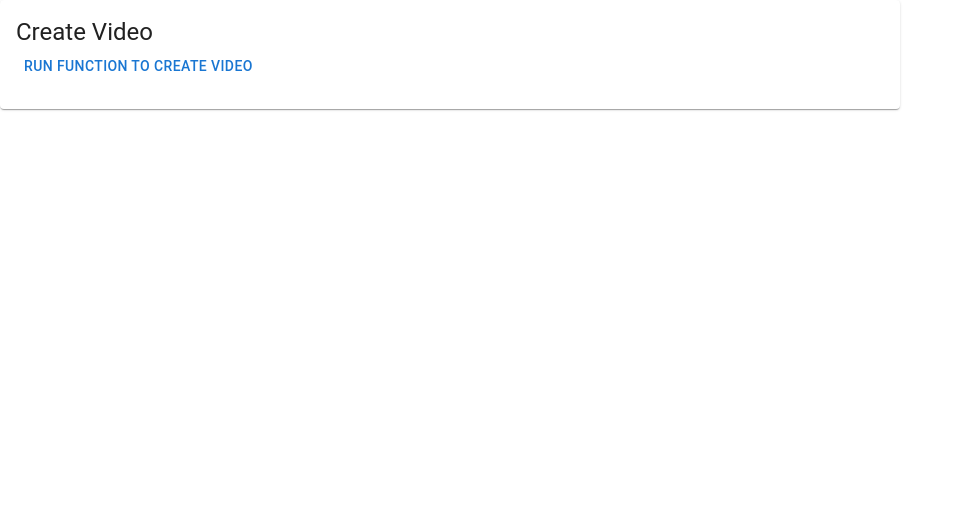
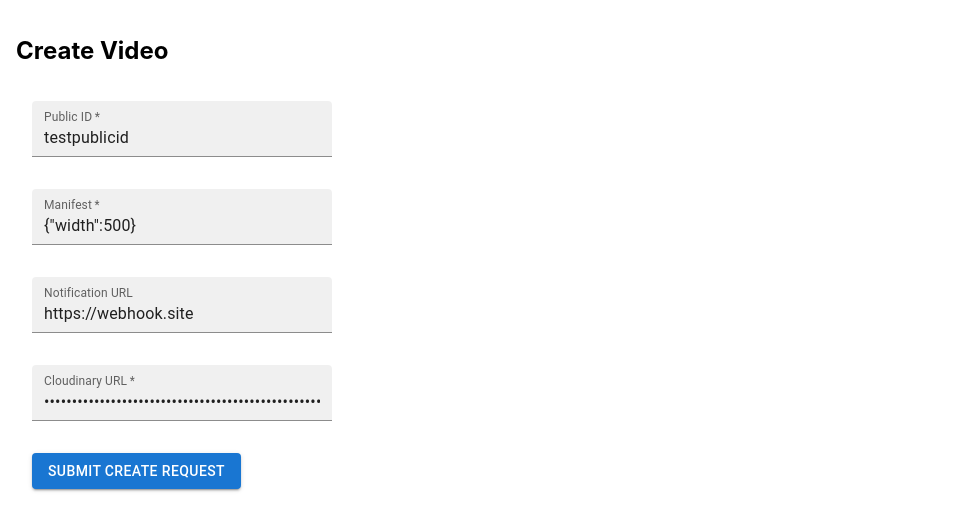
Before and after one commit to rebeccapeltz/next-video-gen, a Next.js app: page /create_video in a window 1280 px wide. Shown: the top 530 px of the page, without its empty margins (0-964 px from the left). Built offline with nearby package versions, Linux system fonts and the light colour scheme.

Commit message:
add video create form

```diff
--- a/components/CreateVideo.js
+++ b/components/CreateVideo.js
@@ -1,8 +1,24 @@
 import Button from "@mui/material/Button";
 import Card from "@mui/material/Card";
+import CardActions from "@mui/material/CardActions";
 import CardContent from "@mui/material/CardContent";
+import Box from "@mui/material/Box";
 import Typography from "@mui/material/Typography";
 import { useEffect } from "react";
+import TextareaAutosize from "@mui/material/TextareaAutosize";
+import TextField from "@mui/material/TextField";
+import { makeStyles } from '@mui/styles';
+import FormControl from '@mui/material/FormControl';
+
+
+export const useStyles = makeStyles((theme) => ({
+  root: {
+    minWidth: 400,
+    margin: "1rem",
+    color: "red"
+  },
+
+}))
 
 const manifest = {
   w: 500,
@@ -33,6 +49,7 @@ const manifest = {
     ],
   },
 };
+const manifestString = JSON.stringify(manifest, 0, 2);
 
 const options = {
   method: "POST",
@@ -40,8 +57,9 @@ const options = {
   body: JSON.stringify({ public_id: "testvc", manifest: manifest }),
 };
 
+export default function CreateVideo() {
+  const classes = useStyles();
 
-export default function CreateVideo() {
   useEffect(() => {
     document.querySelector("#create-video").addEventListener("click", (e) => {
       fetch(
@@ -70,17 +88,67 @@ export default function CreateVideo() {
   });
 
   return (
-    <Card sx={{ maxWidth: "md" }}>
-      <CardContent sx={{ maxWidth: "md" }}>
+
+    <Box component="span"  sx={{ display: "flex"  }}>
+      <Card className={classes.root}>
+      <Button id="create-video" sx={{ display: "block" }}>
+            Run function to create video
+          </Button>
+        <CardContent sx={{ maxWidth: "lg" }}>
           <Typography component="div" variant="h5">
             Create Video
           </Typography>
-        <Button id="create-video" sx={{ display: "block" }}>
-          Run function to create video
-        </Button>
+          <TextField
+            id="public-id"
+            variant="outlined"
+            label="Video Public ID"
+            placeholder="Enter Public ID"
+
+            // error={isFormInvalid}
+            helperText={"Enter a cloudinary public id"}
+            name="public-id"
+            // onChange={handleFormChange}
+            // defaultValue={formDataAnswer}
+            sx={{ display: "block" }}
+          />
+
+          <TextField
+            // hintText="CLOUDINARY_URL"
+            type="password"
+            placeholder="Enter or paste Cloudinary URL"
+
+            // floatingLabelText="Password"
+            name="cld-url"
+            label="CLOUDINARY_URL"
+            // helperText="Paste in CLOUDINARY_URL"
+            id="cld-url"
+            sx={{ display: "block" }}
+          ></TextField>
+
+          {/* <TextareaAutosize
+            aria-label="text area to enter manifest"
+            placeholder="Enter manifest.json"
+            style={{ width: 300, height: 200 }}
+            sx={{ display: "block" }}
+            defaultValue={{ manifestString }}
+          /> */}
+
+          <TextField
+            id="outlined-multiline-flexible"
+            label="Multiline"
+            placeholder="Enter or paste manifest"
+            multiline
+            // style={{ width: 300, height: 200 }}
+            maxRows={10}
+            value={manifestString}
+            sx={{ display: "block" }}
+            // onChange={handleChange}
+          />
+
           <Typography id="warning" />
           <Typography id="result"></Typography>
         </CardContent>
       </Card>
+    </Box>
   );
 }
--- /dev/null
+++ b/components/CreateVideoForm.js
@@ -0,0 +1,133 @@
+import React, { useState } from "react";
+import TextField from "@mui/material/TextField";
+import Button from "@mui/material/Button";
+import { makeStyles } from "@mui/styles";
+
+const useStyles = makeStyles(() => ({
+  root: {
+    display: "flex",
+    flexDirection: "column",
+    justifyContent: "start",
+    alignItems: "start",
+    // padding: theme.spacing(2),
+    padding: "1rem",
+
+    "& .MuiTextField-root": {
+      // margin: theme.spacing(1),
+      margin: "1rem",
+      width: "300px",
+    },
+    "& .MuiButtonBase-root": {
+      // margin: theme.spacing(2),
+      margin: "1rem",
+    },
+  },
+}));
+
+const Form = () => {
+  const classes = useStyles();
+  // create state variables for each input
+  const [publicId, setPublicId] = useState("testpublicid");
+  const [cloudinaryURL, setCloudiaryURL] = useState(
+    "CLOUDINARY_URL=cloudinary://API_KEY:API_SECRET@CLOUD_NAME"
+  );
+  const [manifest, setManifest] = useState({ width: 50 });
+  const [notificationURL, setNotificationURL] = useState(
+    "https://webhook.site"
+  );
+  const [manifestString, setManifestString] = useState('{"width":500}');
+
+  const handleSubmit = (e) => {
+    e.preventDefault();
+    setManifest(JSON.parse(manifestString));
+    console.log(
+      publicId,
+      cloudinaryURL,
+      notificationURL,
+      JSON.stringify(manifest, 0, 2)
+    );
+
+    // setup options
+    const options = {
+      method: "POST",
+      headers: { "Content-Type": "application/json; charset=utf-8" },
+      body: JSON.stringify({ public_id: "testvc", manifest: manifest }),
+    };
+
+    // post to backend
+    fetch(
+      "https://next-video-gen.netlify.app/.netlify/functions/create-video/.netlify/functions/create-video",
+      options
+    )
+      .then((res) => res.json())
+      .then(async (res) => {
+        if (!res.manifest)
+          return (document.getElementById("warning").innerHTML =
+            "Error capturing screenshot");
+        else {
+          console.log(res.manifest);
+          document.getElementById("result").innerHTML = JSON.stringify(
+            res.manifest,
+            0,
+            2
+          );
+        }
+      })
+      .catch((err) => {
+        console.log(err);
+        document.getElementById("warning").textContent = `${err.toString()}`;
+      });
+  };
+
+  return (
+    <div>
+      <form className={classes.root} onSubmit={handleSubmit}>
+        <h2>Create Video</h2>
+        <TextField
+          label="Public ID"
+          variant="filled"
+          placeholder="Enter Public ID  "
+          required
+          value={publicId}
+          onChange={(e) => setPublicId(e.target.value)}
+        />
+        <TextField
+          label="Manifest"
+          variant="filled"
+          placeholder="Enter manifest"
+          required
+          multiline
+          maxRows={10}
+          value={manifestString}
+          onChange={(e) => setManifestString(e.target.value)}
+        />
+        <TextField
+          label="Notification URL"
+          placeholder="Enter Notifcation URL (optional)"
+          variant="filled"
+          type="url"
+          value={notificationURL}
+          onChange={(e) => setNotificationURL(e.target.value)}
+        />
+        <TextField
+          label="Cloudinary URL"
+          placeholder="Enter Cloudinary URL"
+          variant="filled"
+          type="password"
+          required
+          value={cloudinaryURL}
+          onChange={(e) => setCloudiaryURL(e.target.value)}
+        />
+        <div>
+          <Button type="submit" variant="contained" color="primary">
+            Submit Create Request
+          </Button>
+        </div>
+      </form>
+      <div id="warning"></div>
+      <div id="result"></div>
+    </div>
+  );
+};
+
+export default Form;
--- a/package.json
+++ b/package.json
@@ -14,6 +14,7 @@
     "@fontsource/roboto": "^4.5.0",
     "@mui/icons-material": "^5.0.1",
     "@mui/material": "^5.0.1",
+    "@mui/styles": "^5.0.1",
     "cloudinary": "^1.27.0",
     "cloudinary-video-player": "^1.5.5",
     "next": "11.1.2",
--- a/pages/create_video.js
+++ b/pages/create_video.js
@@ -1,7 +1,7 @@
 import dynamic from "next/dynamic";
 import Head from "next/head";
 
-const DynamicCreateVideo = dynamic(() => import("../components/CreateVideo"), {
+const DynamicCreateVideoForm = dynamic(() => import("../components/CreateVideoForm"), {
   ssr: false,
 });
 
@@ -12,7 +12,7 @@ export default function CreateVideo() {
         <title>Video Quiz</title>
         <link rel="icon" href="/favicon.ico" />
       </Head>
-      <DynamicCreateVideo />
+      <DynamicCreateVideoForm />
     </div>
   );
 }
```
Also changed, not shown: 1 other file (tests, documents, lock files or other folders). Lines whose indentation alone changed are shown as unchanged.
